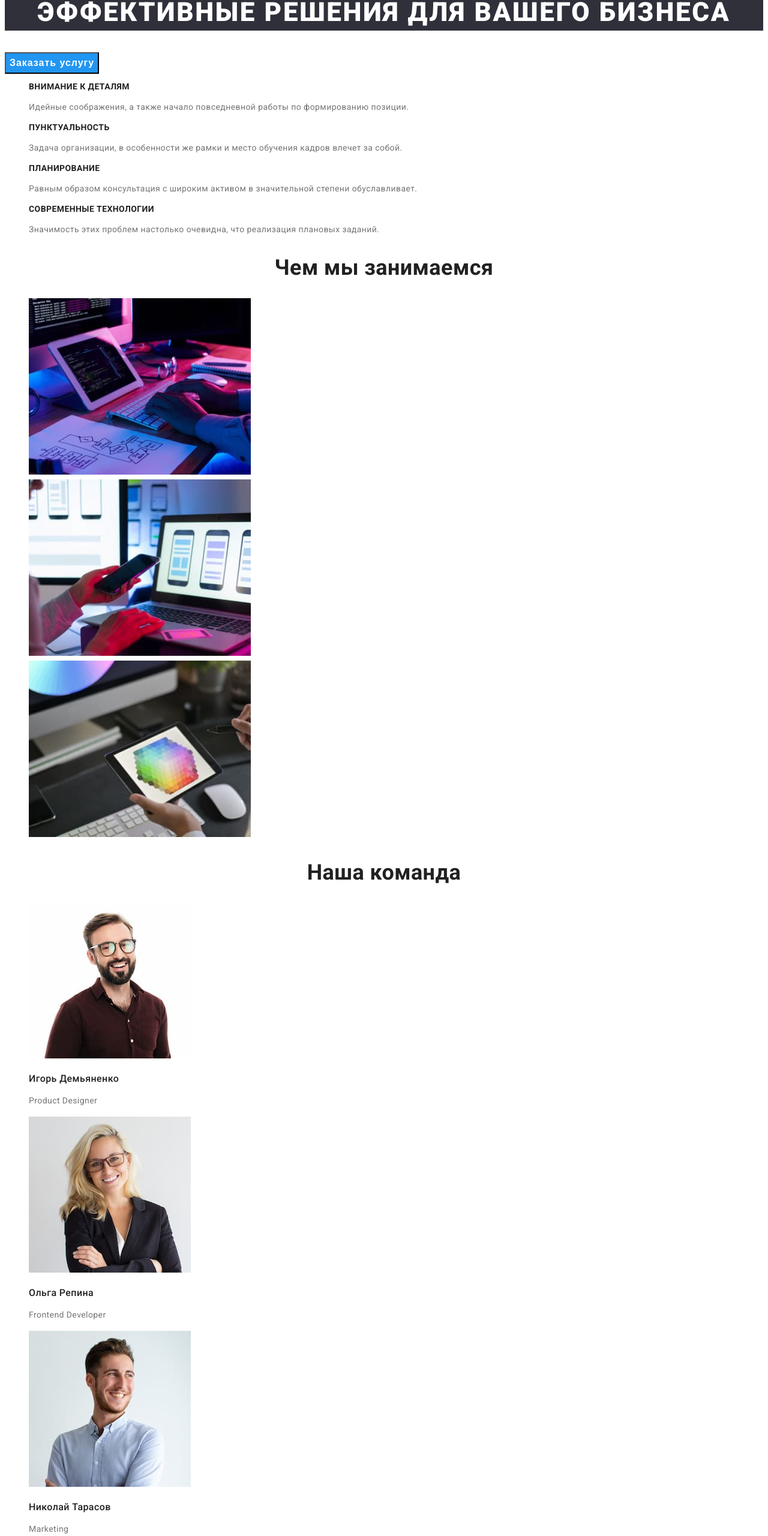
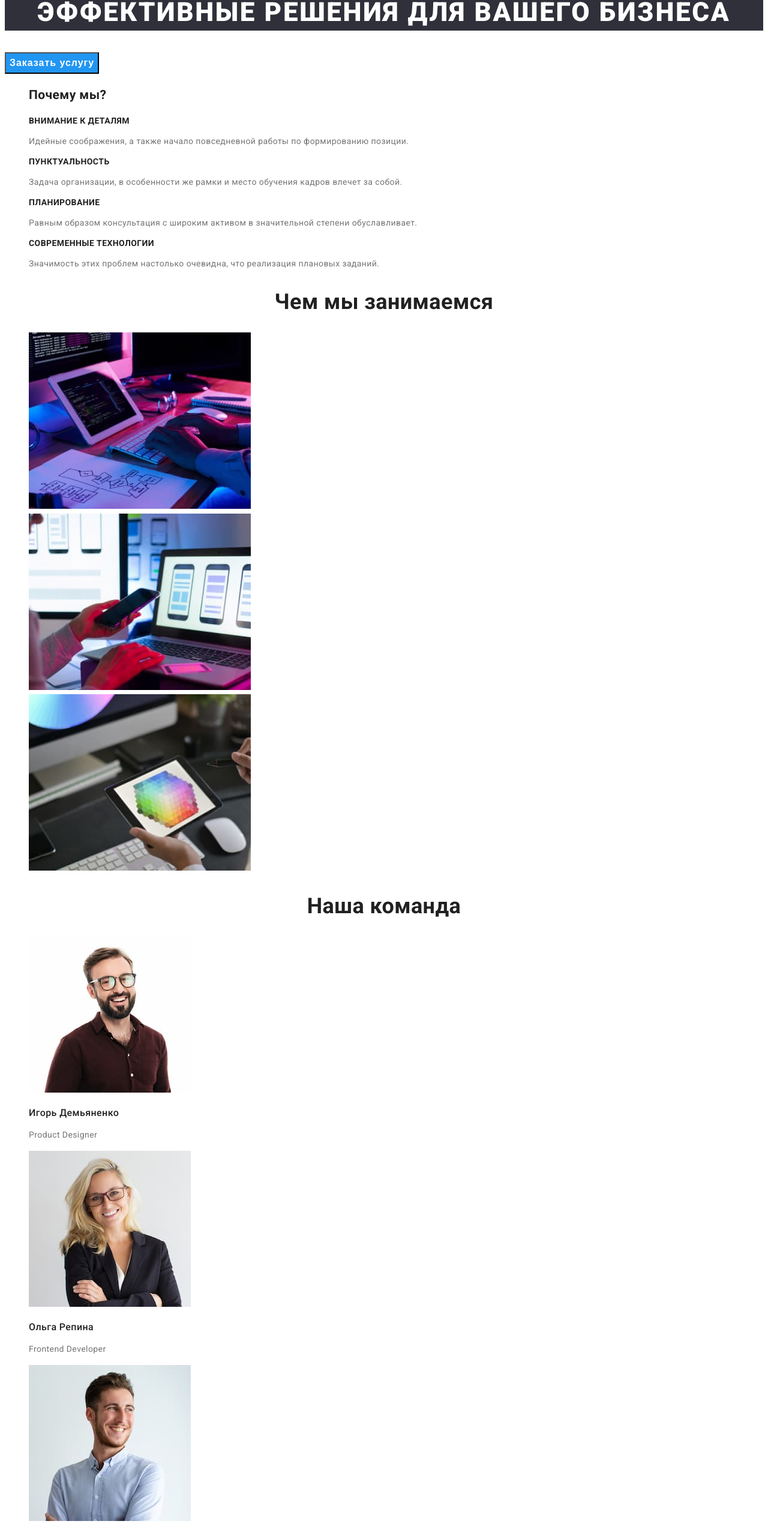
Before and after one commit to DudaKristian/goit-markup-hw-02, a plain HTML site: page index.html in a window 1280 px wide. Shown: the part 233-2793 px from the top of the page at 60% size. Drawn offline with Linux system fonts and the light colour scheme.

Commit message:
Update index.html
title fix

```diff
--- a/index.html
+++ b/index.html
@@ -37,6 +37,7 @@
       <!--Переваги-->
       <section>
         <ul>
+          <h2>Почему мы?</h2>
           <li>
             <h3 class="advantage">Внимание к деталям</h3>
             <p>Идейные соображения, а также начало повседневной работы по формированию позиции.</p>
@@ -100,7 +101,7 @@
               height="260"
               alt="Портрет Игоря Демяненко"
             />
-            <p class="teammember-name">Игорь Демьяненко</p>
+            <h3 class="teammember-name">Игорь Демьяненко</h3>
             <p lang="en">Product Designer</p>
           </li>
           <li>
@@ -110,7 +111,7 @@
               height="260"
               alt="Портрет Ольги Репиной"
             />
-            <p class="teammember-name">Ольга Репина</p>
+            <h3 class="teammember-name">Ольга Репина</h3>
             <p lang="en">Frontend Developer</p>
           </li>
           <li>
@@ -120,7 +121,7 @@
               height="260"
               alt="Портрет Николая Тарасова"
             />
-            <p class="teammember-name">Hиколай Тарасов</p>
+            <h3 class="teammember-name">Hиколай Тарасов</h3>
             <p lang="en">Marketing</p>
           </li>
           <li>
@@ -130,7 +131,7 @@
               height="260"
               alt="Портрет Михаила Ермакова"
             />
-            <p class="teammember-name">Михаил Ермаков</p>
+            <h3 class="teammember-name">Михаил Ермаков</h3>
             <p lang="en">UI Designer</p>
           </li>
         </ul>
```
